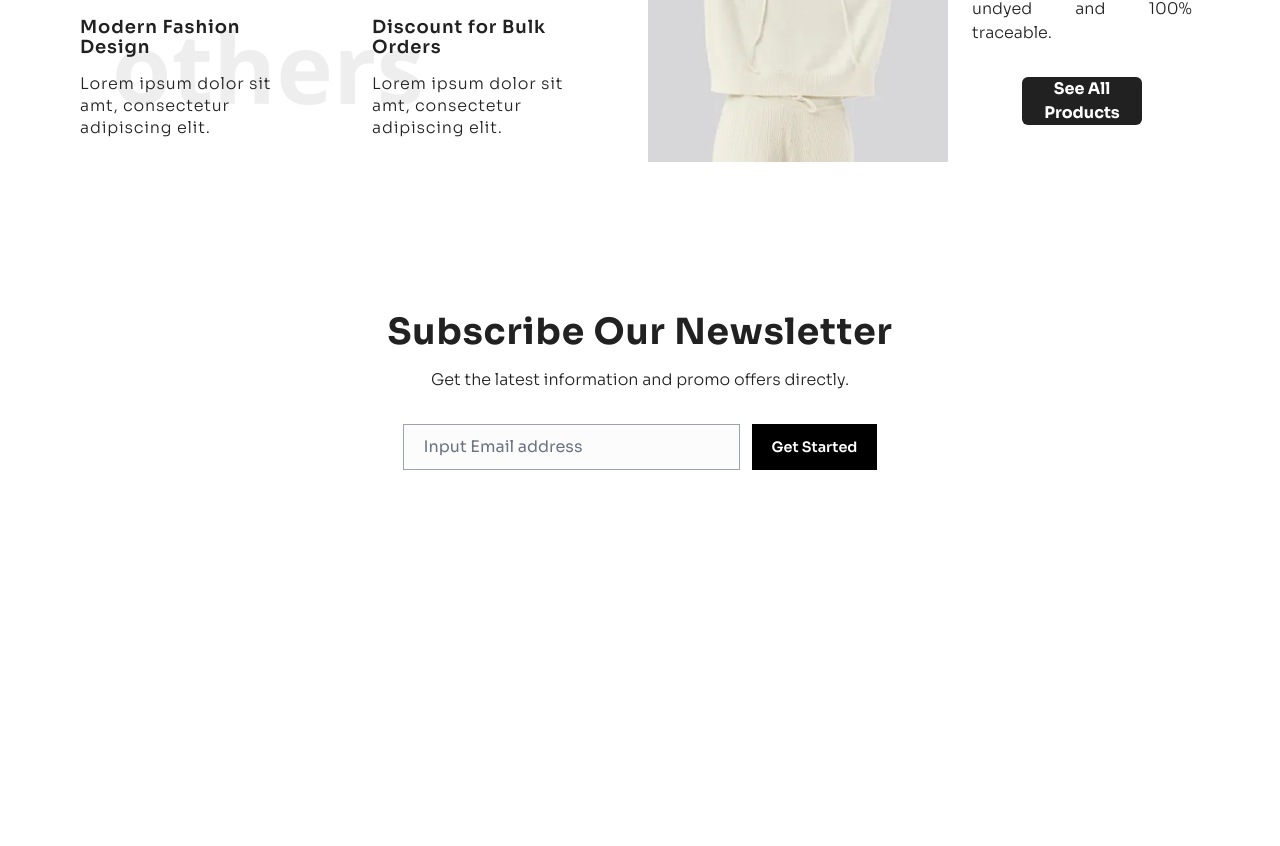
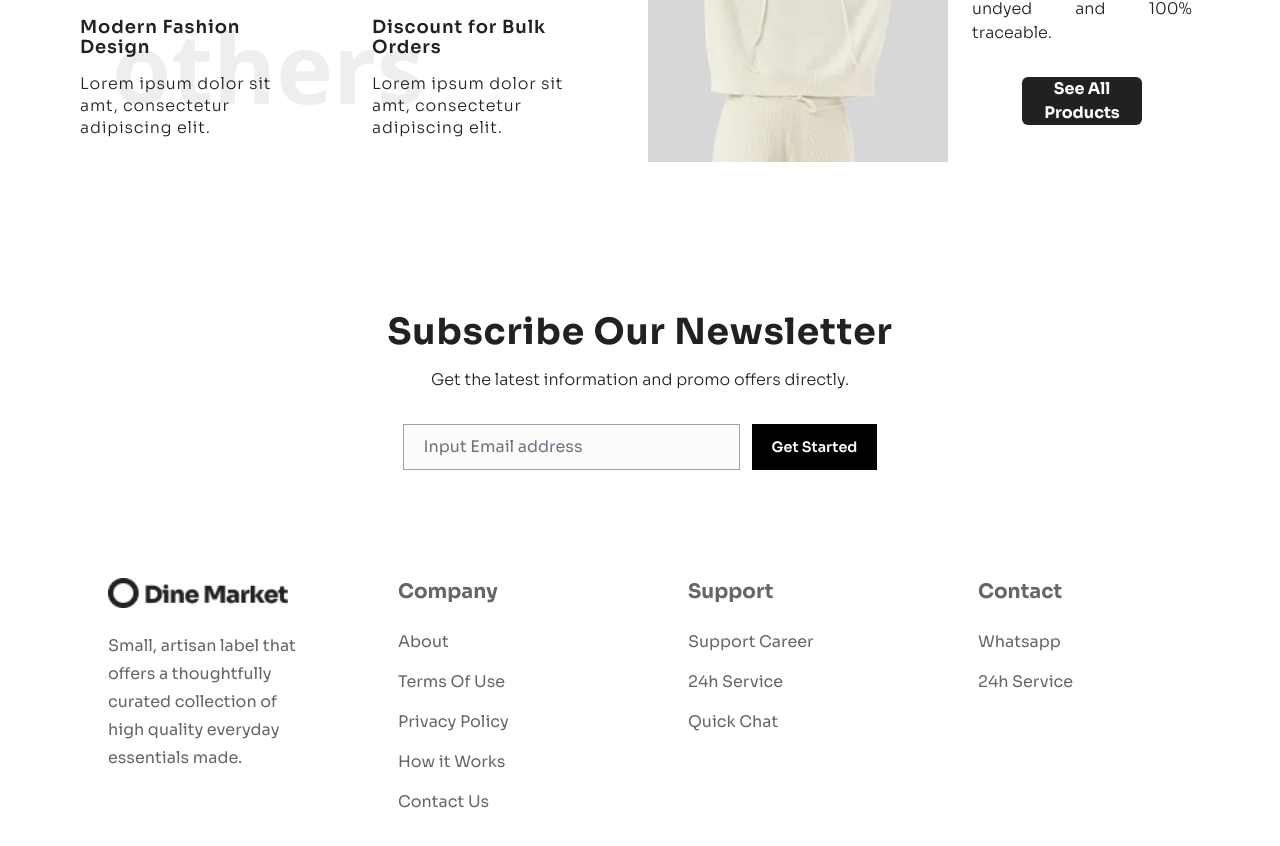
Before and after one commit to jawwad-ali/hackathon, a Next.js app: page / in a window 1280 px wide. Shown: the part 2763-3609 px from the top of the page. Before the commit the page ends 3281 px from the top, so only its background shows below. Built offline with nearby package versions, Linux system fonts and the light colour scheme.

Commit message:
add footer

```diff
--- /dev/null
+++ b/app/components/Footer.tsx
@@ -0,0 +1,81 @@
+import Image from "next/image";
+import Logo from "../images/logo.webp";
+
+import { Sora } from "next/font/google";
+
+interface FooterProps {
+  title: string;
+  [x: string]: any;
+}
+
+const sora = Sora({
+  display: "swap",
+  subsets: ["latin"],
+});
+
+const footer: FooterProps[] = [
+  {
+    title: "Company",
+    itemOne: "About",
+    itemTwo: "Terms Of Use",
+    itemThree: "Privacy Policy",
+    itemFour: "How it Works",
+    itemFive: "Contact Us",
+  },
+
+  {
+    title: "Support",
+    itemOne: "Support Career",
+    itemTwo: "24h Service",
+    itemThree: "Quick Chat",
+  },
+  {
+    title: "Contact",
+    itemOne: "Whatsapp",
+    itemTwo: "24h Service",
+  },
+];
+
+const Footer = () => {
+  return (
+    <div
+      className={`${sora.className} mt-16 max-w-6xl grid lg:grid-cols-4 grid-cols-1 gap-2 justify-between `}
+    >
+      <div className="m-11">
+        <div className="mb-6">
+          <Image
+            width={180}
+            height={30}
+            src={Logo}
+            alt="Footer Image"
+            loading="lazy"
+          />
+        </div>
+        <p className="text-base text-[#666] leading-7">
+          Small, artisan label that offers a thoughtfully curated collection of
+          high quality everyday essentials made.
+        </p>
+      </div>
+
+      {/* Two */}
+      {footer.map((data) => (
+        <div className="m-11">
+          <div className="mb-6">
+            <h4 className={`${sora.className} text-xl text-[#666] font-bold`}>
+              {data.title}
+            </h4>
+          </div>
+          <ul>
+            <li className="pb-4 text-base text-[#666]">{data["itemOne"]}</li>
+            <li className="pb-4 text-base text-[#666]">{data["itemTwo"]}</li>
+            <li className="pb-4 text-base text-[#666]">{data["itemThree"]}</li>
+            <li className="pb-4 text-base text-[#666]">{data["itemFour"]}</li>
+            <li className="pb-4 text-base text-[#666]">{data["itemFive"]}</li>
+          </ul>
+        </div>
+      ))}
+    </div>
+  );
+};
+
+export default Footer;
--- a/app/components/Newsletter.tsx
+++ b/app/components/Newsletter.tsx
@@ -13,7 +13,7 @@ const Newsletter = () => {
       <h3 className="pb-4 font-bold lg:text-4xl text-3xl text-center -tracking-tight text-[#212121]">
         Subscribe Our Newsletter
       </h3>
-      <p className="mb-8 font-light text-base text-[#212121]">
+      <p className="mb-8 px-5 lg:px-0 font-light text-base text-[#212121]">
         Get the latest information and promo offers directly.
       </p>
 
--- a/app/page.tsx
+++ b/app/page.tsx
@@ -1,4 +1,5 @@
 import Features from "./components/Features";
+import Footer from "./components/Footer";
 import HeroSection from "./components/HeroSection";
 import Newsletter from "./components/Newsletter";
 import Products from "./components/Products";
@@ -12,6 +13,7 @@ export default function Home() {
       <Products />
       <Features />
       <Newsletter />
+      <Footer />
     </div>
   );
 }
```
Also changed, not shown: app/components/HeroSection.tsx (line endings or trailing spaces).
